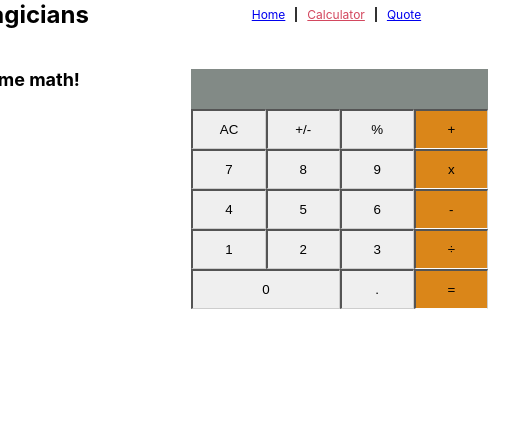
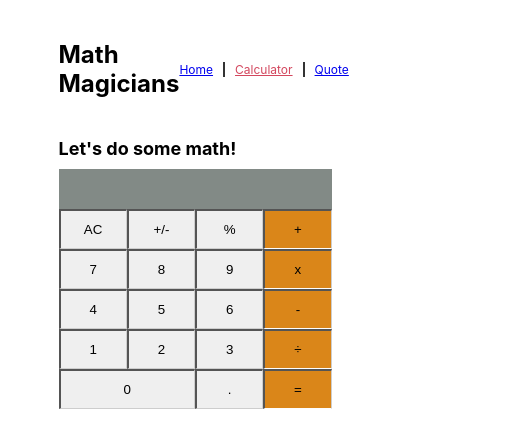
Before and after one commit to amare1990/math-magicians, a React (Create React App) app: page /calculator in a window 390 px wide. Shown: the top 448 px of the page, 520 px wide, since content can reach past the window. Built offline with nearby package versions, Linux system fonts and the light colour scheme.

Commit message:
Refactor the applicato to fit to mobile version devices

```diff
--- a/src/components/styles.css
+++ b/src/components/styles.css
@@ -17,7 +17,8 @@ body {
 }
 
 .App {
-  width: 90%;
+  padding-top: 40px;
+  width: 70%;
   margin: 0 auto;
 }
 
@@ -122,3 +123,18 @@ body {
 .compute-title {
   width: 100%;
 }
+
+
+@media screen and (max-width: 767.98px) {
+  .calculator {
+    display: flex;
+    flex-direction: column;
+    gap: 10px;
+
+  }
+
+  .calc-wrapper {
+    width: 100%;
+  }
+
+}
```
